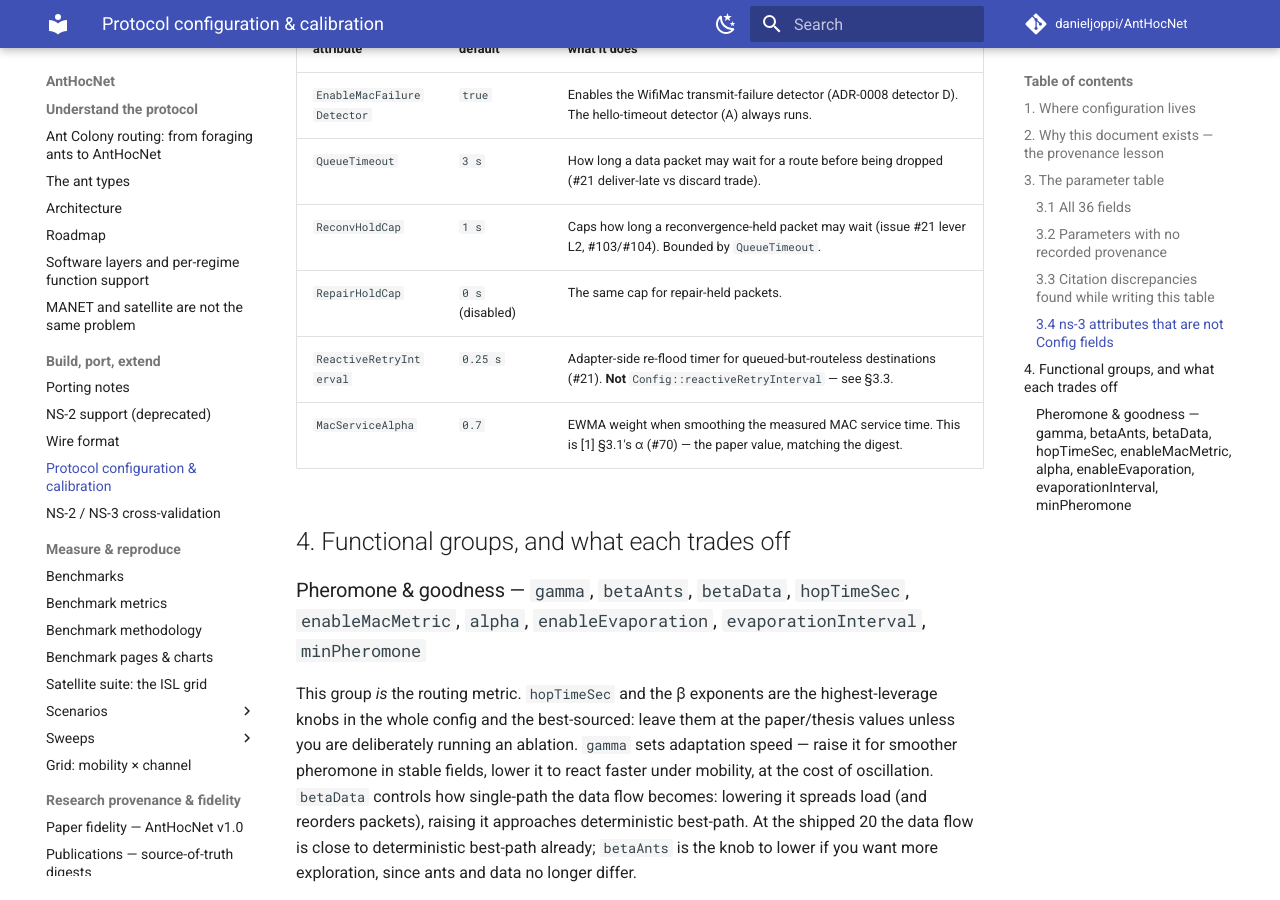
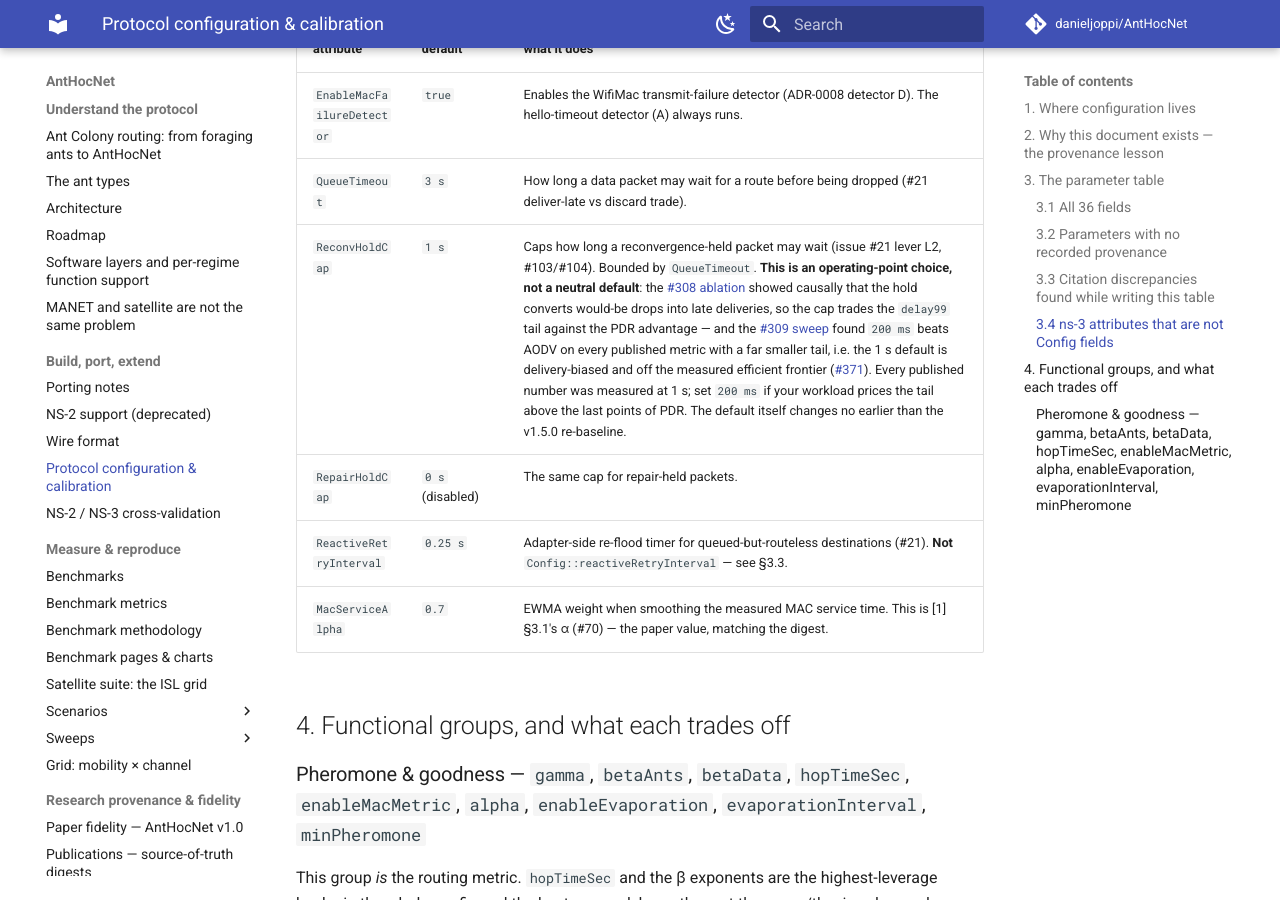
Before and after one commit to danieljoppi/AntHocNet, an MkDocs documentation site: the page built from docs/configuration.md, in a window 1280 px wide and 900 px high, scrolled down 20064 px. Built offline with MkDocs 1.6.1 and Material for MkDocs 9.7.7, drawn with Linux system fonts in a browser that asks for light colours; comment, search, counter and statistics services are not loaded.

Commit message:
docs: record the v1.4.0 closeout decisions — hold-cap operating point, pins accepted, gate cleared (#396)
Three maintainer decisions closed out the v1.4.0 ladder on 2026-08-09;
this commit puts them where readers look, not just in issue threads.

configuration.md, ReconvHoldCap row: state plainly that the 1 s default
is an operating-point choice, not a neutral one. The #308 ablation
showed the reconvergence hold converts would-be drops into late
deliveries — the cap trades the delay99 tail against the PDR advantage
— and the #309 sweep found 200 ms beats AODV on every published metric
with a far smaller tail, so 1 s sits at the delivery-biased end, off
the measured efficient frontier (#371). Users who price the tail above
the last points of PDR should set 200 ms today; the default itself
changes no earlier than the v1.5.0 re-baseline, so the corpus published
this week is not superseded the week it appeared.

roadmap.md, v1.4.0 row: all four exit criteria are met and published;
the row now records the decisions instead of listing pending work.
#308/#21 closed with the verdict of record (tail and delivery advantage
are one mechanism, causally shown at 20 seeds with AODV byte-identical
across arms). #365 closed by accepting the v1.3.0 pins — the caveat
half is complete and re-measuring three sweeps would spend another
grid-sized campaign on trends unlikely to have moved. #386/#377 moved
to release:v1.5.0: not in the exit criteria, and the fading drop-cause
columns they concern are withheld from every published table, so the
release publishes nothing they would invalidate. The work itself
continues immediately; only the gate moved.

Refs #371, #308, #21, #365, #386, #377, #309


Claude-Session: https://claude.ai/code/session_01VKtKHtuMwTUY8uBBCJceDY

Co-authored-by: Claude <noreply@anthropic.com>

```diff
--- a/docs/configuration.md
+++ b/docs/configuration.md
@@ -215,7 +215,7 @@ listed here so a sweep does not mistake one for a protocol parameter:
 |---|---|---|
 | `EnableMacFailureDetector` | `true` | Enables the WifiMac transmit-failure detector (ADR-0008 detector D). The hello-timeout detector (A) always runs. |
 | `QueueTimeout` | `3 s` | How long a data packet may wait for a route before being dropped (#21 deliver-late vs discard trade). |
-| `ReconvHoldCap` | `1 s` | Caps how long a reconvergence-held packet may wait (issue #21 lever L2, #103/#104). Bounded by `QueueTimeout`. |
+| `ReconvHoldCap` | `1 s` | Caps how long a reconvergence-held packet may wait (issue #21 lever L2, #103/#104). Bounded by `QueueTimeout`. **This is an operating-point choice, not a neutral default**: the [#308 ablation](https://github.com/danieljoppi/AntHocNet/issues/308#issuecomment-5211529535) showed causally that the hold converts would-be drops into late deliveries, so the cap trades the `delay99` tail against the PDR advantage — and the [#309 sweep](https://github.com/danieljoppi/AntHocNet/issues/309) found `200 ms` beats AODV on every published metric with a far smaller tail, i.e. the 1 s default is delivery-biased and off the measured efficient frontier ([#371](https://github.com/danieljoppi/AntHocNet/issues/371)). Every published number was measured at 1 s; set `200 ms` if your workload prices the tail above the last points of PDR. The default itself changes no earlier than the v1.5.0 re-baseline. |
 | `RepairHoldCap` | `0 s` (disabled) | The same cap for repair-held packets. |
 | `ReactiveRetryInterval` | `0.25 s` | Adapter-side re-flood timer for queued-but-routeless destinations (#21). **Not** `Config::reactiveRetryInterval` — see §3.3. |
 | `MacServiceAlpha` | `0.7` | EWMA weight when smoothing the measured MAC service time. This is [1] §3.1's α (#70) — the paper value, matching the digest. |
```
Also changed, not shown: docs/roadmap.md (+1 -1 lines).
